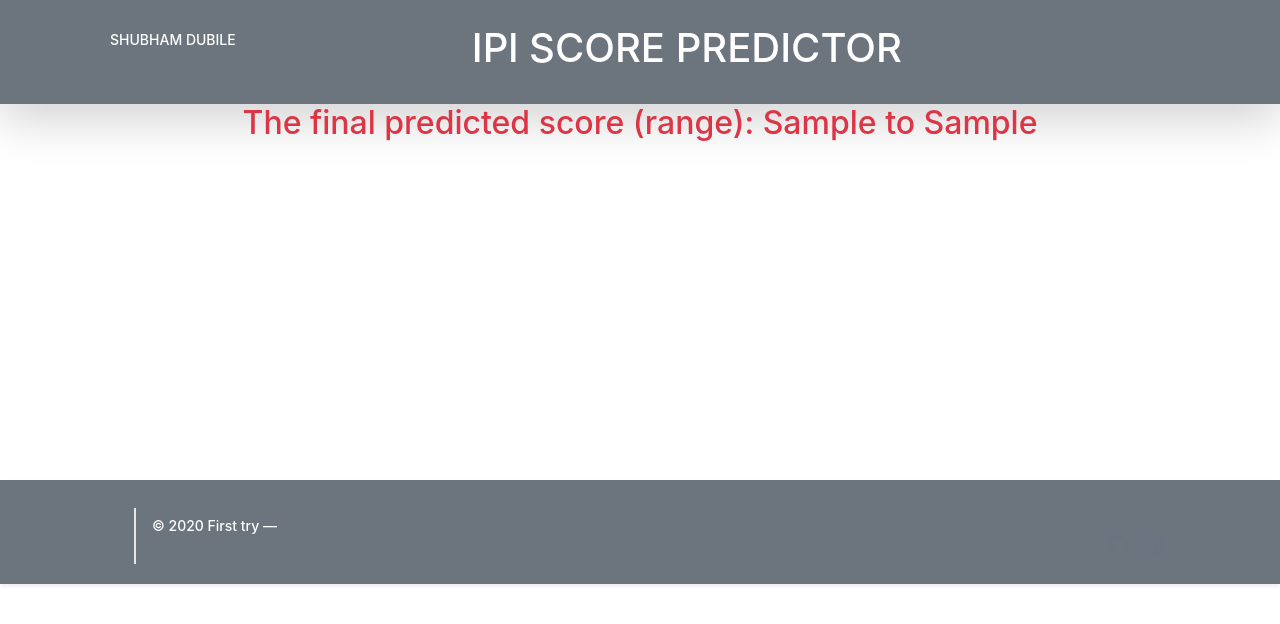
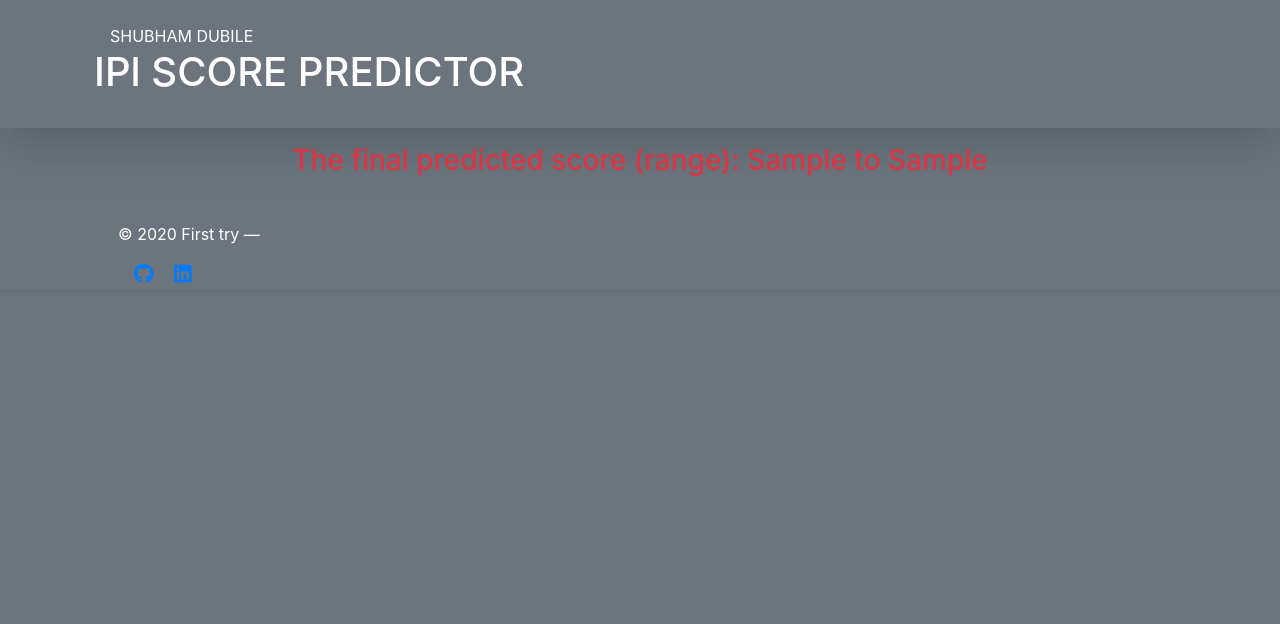
Before and after one commit to shubhamdubile/ipl, a Flask app: template templates/result.html in a window 1280 px wide. Shown: the top 624 px of the page. Run offline with Flask 2, Linux system fonts and the light colour scheme; the template is opened without the code that fills it: most values are stand-ins (such as "Sample title", 1, 10 or a date in 2020); parts of the project's set-up code (start-up, migrations or seed data) failed here and were passed over; some libraries are stand-ins or nearby versions.

Commit message:
Add files via upload

```diff
--- a/templates/result.html
+++ b/templates/result.html
@@ -1,21 +1,28 @@
 <!DOCTYPE html>
-<html lang="en">
+
+<html lang="en" dir="ltr">
     <head>
-        <meta charset="UTF-8">
-        <meta name="viewport" content="width=device-width, initial-scale=1.0">
-        <link href="https://unpkg.com/tailwindcss@^1.0/dist/tailwind.min.css" rel="stylesheet">
+        <meta charset="utf-8">
+        <title>First Innings Score Predictor</title>
+        <link rel="stylesheet" href="mystyle.css">
+        <meta name="viewport" content="width=device-width, initial-scale=1, shrink-to-fit=no">
         <link rel="stylesheet" href="https://stackpath.bootstrapcdn.com/bootstrap/4.5.0/css/bootstrap.min.css" integrity="sha384-9aIt2nRpC12Uk9gS9baDl411NQApFmC26EwAOH8WgZl5MYYxFfc+NcPb1dKGj7Sk" crossorigin="anonymous">
-
-
         <link rel="shortcut icon" href="{{ url_for('static', filename='ipl-favicon.ico') }}">
         <link rel="stylesheet" type="text/css" href="{{ url_for('static', filename='styles.css') }}">
         <script src="https://kit.fontawesome.com/5f3f547070.js" crossorigin="anonymous"></script>
         <link href="https://fonts.googleapis.com/css2?family=Open+Sans:wght@300&display=swap" rel="stylesheet">
+    </head>
 
+    <body class="bg-secondary mx-auto">
 
-        <title>Ipl Score Prediction</title>
-    </head>
-    <body>
+        <!-- Website Title -->
+    	<!-- <div class="container text-center">
+
+            <h2 class='container-heading'><span class='heading_first'>First Innings Score Predictor for </span><span class="heading_second">Indian Premier League (IPL)</span></h2>
+            <div class='description'>
+    			<p class="text-info text-center">A Machine Learning Web App, Built with Flask, Deployed using Heroku.</p>
+    		</div>
+        </div> -->
         <header class="text-gray-700 shadow-lg body-font bg-secondary text-white">
             <div class="container mx-auto flex flex-wrap p-4 flex-col md:flex-row items-center">
               <a class="flex title-font font-medium items-center text-gray-900 mb-4 md:mb-0">
@@ -32,24 +39,22 @@
             </div>
           </header>
 
+        <!-- Prediction Area -->
+        <div class="prediction-area">
 
-          <div class="prediction-area ">
-
-
-
-
+            <!-- IPL Banner - 1 -->
 
 
 			<!-- Result -->
-			<div class="results" style="height: 376px">
-				<h2 class='result-p text-danger text-center' >The final predicted score (range): {{ lower_limit }} to {{ upper_limit }}</h2>
+			<div class="results text-center ">
+				<p class='result-p font-weight-bolder'><h3 class="text-danger ">The final predicted score (range): {{ lower_limit }} to {{ upper_limit }}</h3></p>
 			</div>
-
 
 
         </div>
 
-          <footer class="text-gray-700 shadow-sm body-font bg-secondary text-white">
+        <!-- Footer -->
+        <footer class="text-gray-700 shadow-sm body-font bg-secondary text-white">
             <div class="container px-5 py-1 mx-auto flex items-center sm:flex-row flex-col">
               <a class="flex title-font font-medium items-center md:justify-start justify-center text-gray-900">
 
@@ -65,5 +70,6 @@
           <script  src="https://stackpath.bootstrapcdn.com/bootstrap/4.5.0/js/bootstrap.min.js" integrity="sha384-OgVRvuATP1z7JjHLkuOU7Xw704+h835Lr+6QL9UvYjZE3Ipu6Tp75j7Bh/kR0JKI" crossorigin="anonymous"></script>
           <script src="https://code.jquery.com/jquery-3.5.1.slim.min.js" integrity="sha384-DfXdz2htPH0lsSSs5nCTpuj/zy4C+OGpamoFVy38MVBnE+IbbVYUew+OrCXaRkfj" crossorigin="anonymous"></script>
           <script src="https://cdn.jsdelivr.net/npm/popper.js@1.16.0/dist/umd/popper.min.js" integrity="sha384-Q6E9RHvbIyZFJoft+2mJbHaEWldlvI9IOYy5n3zV9zzTtmI3UksdQRVvoxMfooAo" crossorigin="anonymous"></script>
+
     </body>
 </html>
```
